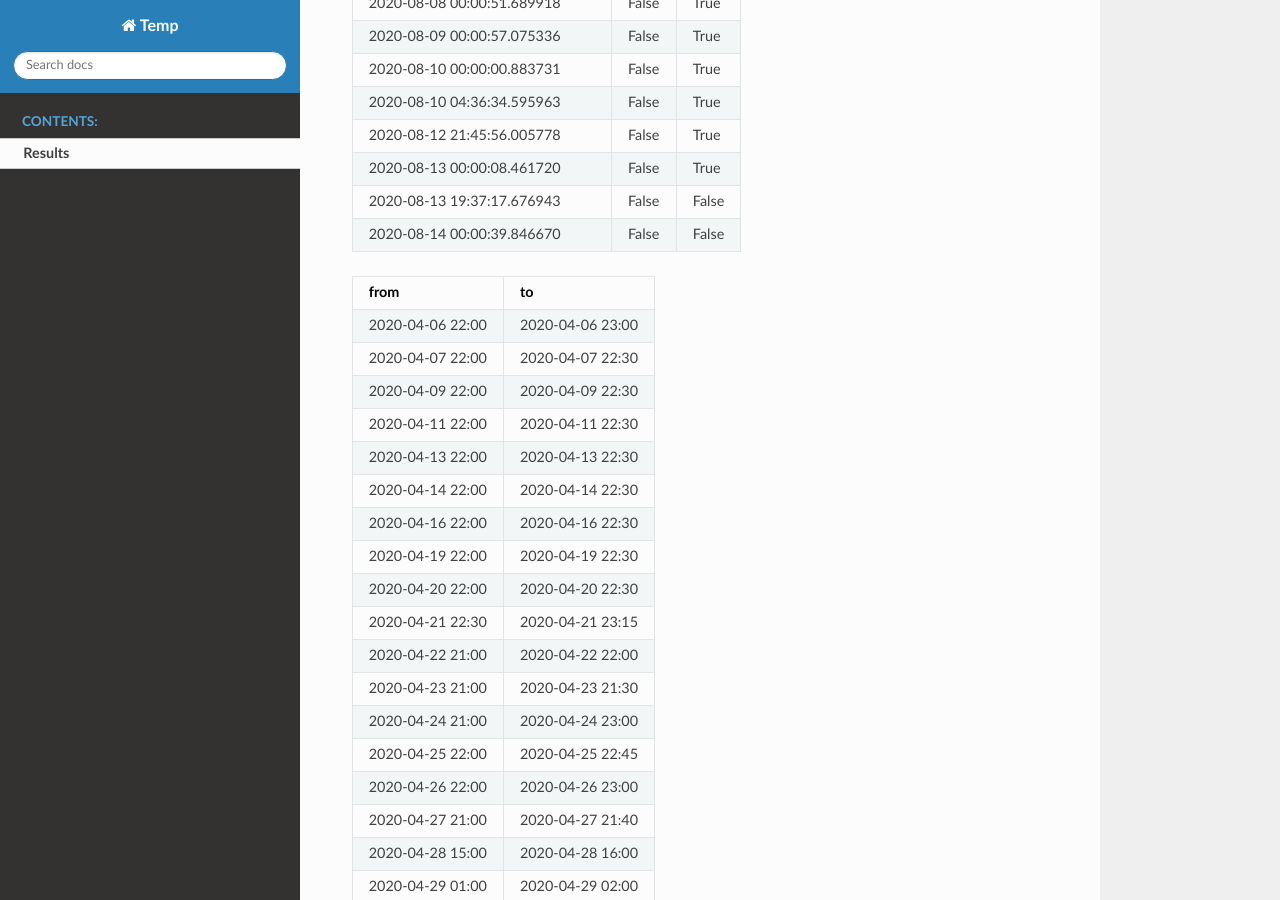
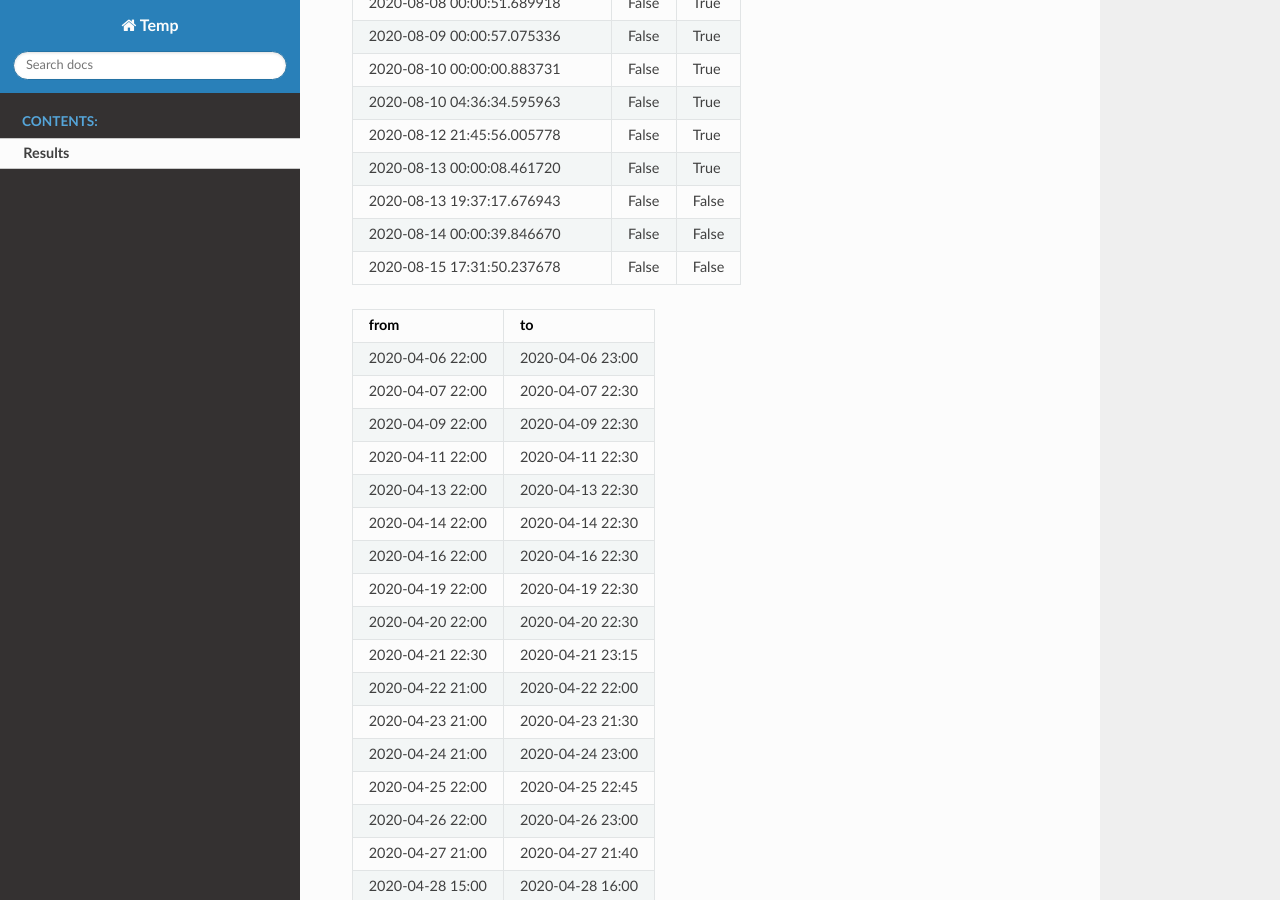
Before and after one commit to shlomow/queries-results, a Sphinx documentation site: the page built from source/results.rst, in a window 1280 px wide and 900 px high, scrolled down 3863 px. Built offline with Sphinx 7.4.7 and the Read the Docs theme 2.0.0, drawn with Linux system fonts in a browser that asks for light colours.

Commit message:
update results

```diff
--- a/source/results.rst
+++ b/source/results.rst
@@ -126,6 +126,7 @@ fifth experiment: 24.07.2020
    2020-08-13 00:00:08.461720, False, True
    2020-08-13 19:37:17.676943, False, False
    2020-08-14 00:00:39.846670, False, False
+   2020-08-15 17:31:50.237678, False, False
 
 .. csv-table::
    :header: "from", "to"
```
Also changed, not shown: results.json (+1 -1 lines).
